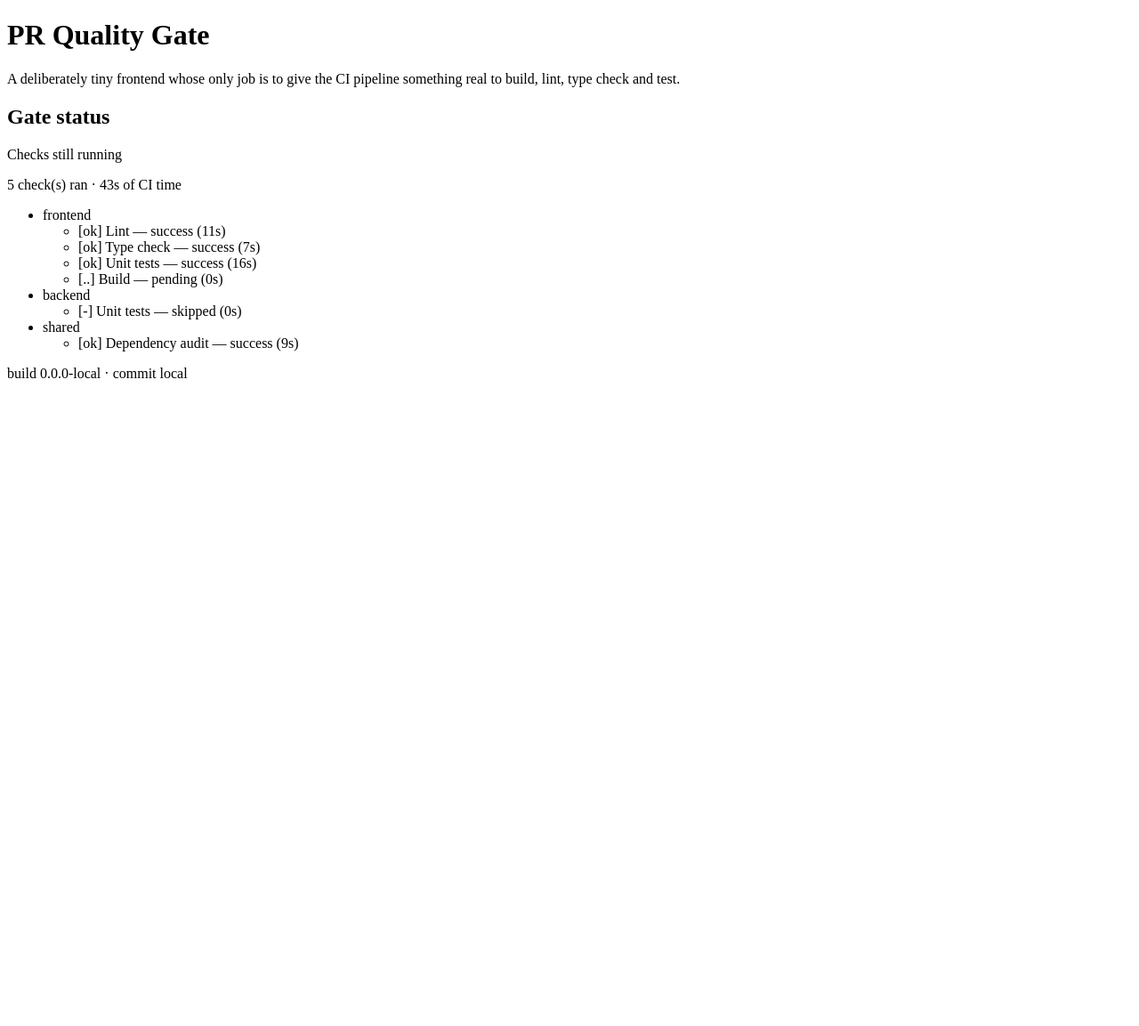
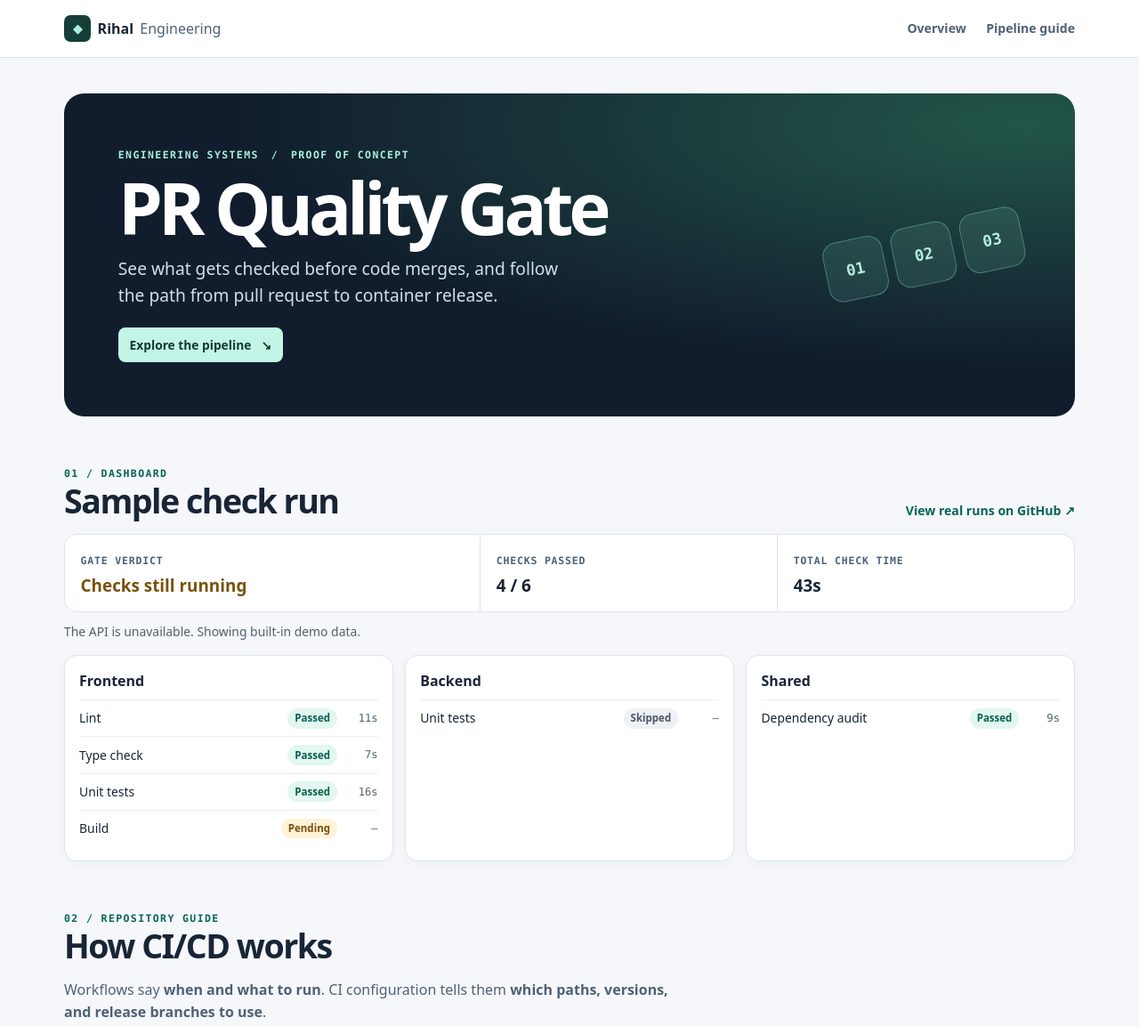
Before and after one commit to Isra-AlRasbi/quality-gate-ci-poc, a website built with Vite: page frontend/index.html in a window 1280 px wide. Shown: the top 1153 px of the page at 89% size. Before the commit the page ends 800 px from the top, so only its background shows below. Built offline with nearby package versions, Linux system fonts and the light colour scheme; files whose address does not match are found by name.

Commit message:
feat: enhance frontend layout and styling, add CI/CD guide sections

```diff
--- a/frontend/index.html
+++ b/frontend/index.html
@@ -8,22 +8,80 @@
   <head>
     <meta charset="utf-8" />
     <meta name="viewport" content="width=device-width, initial-scale=1" />
-    <title>Rihal CI Quality Gate POC</title>
+    <meta name="theme-color" content="#111d2d" />
+    <title>Quality Gate · Rihal Engineering</title>
   </head>
   <body>
-    <main class="page">
-      <h1>PR Quality Gate</h1>
-      <p class="lede">
-        A deliberately tiny frontend whose only job is to give the CI pipeline
-        something real to build, lint, type check and test.
-      </p>
-      <section id="status-summary" aria-live="polite">
-        <h2>Gate status</h2>
-        <p id="overall">Loading&hellip;</p>
-        <p id="totals"></p>
-        <ul id="check-list"></ul>
+    <a class="skip-link" href="#overview">Skip to content</a>
+    <header class="topbar">
+      <div class="shell topbar-inner">
+        <a class="brand" href="#overview"><span class="brand-mark" aria-hidden="true">◆</span> Rihal <span>Engineering</span></a>
+        <nav aria-label="Page navigation">
+          <a href="#overview">Overview</a>
+          <a href="#pipeline">Pipeline guide</a>
+        </nav>
+      </div>
+    </header>
+    <main class="shell page" id="overview">
+      <section class="hero" aria-labelledby="page-title">
+        <div>
+          <p class="eyebrow">Engineering systems <span aria-hidden="true">/</span> Proof of concept</p>
+          <h1 id="page-title">PR Quality Gate</h1>
+          <p class="lede">See what gets checked before code merges, and follow the path from pull request to container release.</p>
+          <a class="hero-link" href="#pipeline">Explore the pipeline <span aria-hidden="true">↘</span></a>
+        </div>
+        <div class="hero-decoration" aria-hidden="true"><span>01</span><span>02</span><span>03</span></div>
       </section>
-      <p class="footnote"><span id="build-info"></span></p>
+
+      <section id="status-summary" aria-labelledby="status-title">
+        <div class="section-heading">
+          <div>
+            <p class="eyebrow">01 / Dashboard</p>
+            <h2 id="status-title">Sample check run</h2>
+          </div>
+          <a class="text-link" href="https://github.com/Isra-AlRasbi/quality-gate-ci-poc/actions">View real runs on GitHub <span aria-hidden="true">↗</span></a>
+        </div>
+        <div class="snapshot" role="status">
+          <div><span class="metric-label">Gate verdict</span><p id="overall" class="verdict">Loading…</p></div>
+          <div><span class="metric-label">Checks passed</span><p id="passed" class="metric">—</p></div>
+          <div><span class="metric-label">Total check time</span><p id="totals" class="metric">—</p></div>
+        </div>
+        <p class="sample-note" id="report-source">This dashboard shows demo data, not live GitHub Actions results.</p>
+        <ul class="check-grid" id="check-list"></ul>
+      </section>
+
+      <section class="guide" id="pipeline" aria-labelledby="pipeline-title">
+        <div class="section-heading">
+          <div>
+            <p class="eyebrow">02 / Repository guide</p>
+            <h2 id="pipeline-title">How CI/CD works</h2>
+          </div>
+        </div>
+        <p class="guide-intro">Workflows say <strong>when and what to run</strong>. CI configuration tells them <strong>which paths, versions, and release branches to use</strong>.</p>
+        <div class="guide-grid">
+          <article class="guide-card">
+            <p class="folder">.github/workflows/</p>
+            <h3>What runs, and when</h3>
+            <dl class="flow-list">
+              <div><dt><span class="step-label">01 · Pull request</span><code>pr-quality-gate.yml</code></dt><dd>Detects what changed, then runs the relevant lint, type checks, tests, builds, and security checks. Docker images are built and smoke-tested, not pushed. The final <code>required</code> job blocks merges only when GitHub’s ruleset requires it.</dd></div>
+              <div><dt><span class="step-label">02 · Release</span><code>release.yml</code></dt><dd>Runs on pushes to <code>main</code>, version tags, or manual dispatch. It validates the commit and builds multi-architecture images. Only eligible commits with registry credentials can publish. Images are traceable by commit SHA; nothing is deployed automatically.</dd></div>
+              <div><dt><span class="step-label">03 · Nightly or manual</span><code>scheduled-checks.yml</code></dt><dd>Rechecks dependencies against current advisories, scans Git history for secrets, and reports outdated dependencies without delaying PRs.</dd></div>
+            </dl>
+          </article>
+          <article class="guide-card">
+            <p class="folder">.github/ci/</p>
+            <h3>Configuration the workflows use</h3>
+            <dl class="flow-list">
+              <div><dt><code>paths-filter.yaml</code></dt><dd>Maps changed files to frontend, backend, shared, Docker, and docs filters so unrelated jobs can skip.</dd></div>
+              <div><dt><code>release-branches.txt</code></dt><dd>Lists branches a commit must be reachable from to be eligible for release. <code>DEFAULT</code> means the repository’s default branch.</dd></div>
+              <div><dt><code>toolchain.lock.env</code></dt><dd>Records Node and Go versions and Docker base image pins. CI checks that they agree with <code>.tool-versions</code> and the Dockerfiles.</dd></div>
+              <div><dt><code>tools.lock.env</code></dt><dd>Pins the analyzers used by CI: govulncheck, Gitleaks, and actionlint.</dd></div>
+            </dl>
+          </article>
+        </div>
+        <p class="policy-note"><strong>Also worth knowing:</strong> <code>.ci/security-policies.env</code> holds the scanner thresholds, while <code>scripts/ci/</code> contains pipeline self-checks. Neither folder contains GitHub Actions workflows.</p>
+      </section>
+      <footer class="footer"><span>Rihal Engineering · CI proof of concept</span><span id="build-info"></span></footer>
     </main>
     <script type="module" src="/src/main.ts"></script>
   </body>
--- a/frontend/src/main.ts
+++ b/frontend/src/main.ts
@@ -1,5 +1,6 @@
 import { fetchGateReport } from './api'
 import { directionFor, statusMessage } from './lib/i18n'
+import './style.css'
 import {
   checksByStatus,
   formatDuration,
@@ -7,6 +8,7 @@ import {
   overallStatus,
   totalDurationSeconds,
   type CheckStatus,
+  type Component,
   type QualityCheck,
 } from './lib/status'
 
@@ -18,6 +20,19 @@ const DEFAULT_CHECKS: QualityCheck[] = [
   { id: 'backend-test', name: 'Unit tests', component: 'backend', status: 'skipped', durationSeconds: 0 },
   { id: 'security', name: 'Dependency audit', component: 'shared', status: 'success', durationSeconds: 9 },
 ]
+
+const COMPONENT_LABELS: Record<Component, string> = {
+  frontend: 'Frontend',
+  backend: 'Backend',
+  shared: 'Shared',
+}
+
+const STATUS_LABELS: Record<CheckStatus, string> = {
+  success: 'Passed',
+  failure: 'Failed',
+  skipped: 'Skipped',
+  pending: 'Pending',
+}
 
 function byId<T extends HTMLElement>(id: string): T | null {
   return document.getElementById(id) as T | null
@@ -32,33 +47,35 @@ function renderChecks(checks: QualityCheck[]): void {
   list.replaceChildren()
 
   for (const group of groupByComponent(checks)) {
-    const heading = document.createElement('li')
-    heading.className = 'group'
-    heading.textContent = group.component
+    const card = document.createElement('li')
+    card.className = 'group'
+    const heading = document.createElement('h3')
+    heading.textContent = COMPONENT_LABELS[group.component]
+    card.append(heading)
 
     const nested = document.createElement('ul')
+    nested.className = 'check-rows'
     for (const check of group.checks) {
       const item = document.createElement('li')
-      item.className = `check check--${check.status}`
-      item.textContent = `${iconFor(check.status)} ${check.name} — ${check.status} (${formatDuration(check.durationSeconds)})`
+      item.className = 'check'
+      const name = document.createElement('span')
+      name.className = 'check-name'
+      name.textContent = check.name
+      const badge = document.createElement('span')
+      badge.className = 'badge'
+      badge.dataset.status = check.status
+      badge.textContent = STATUS_LABELS[check.status]
+      const duration = document.createElement('span')
+      duration.className = 'duration'
+      duration.textContent = check.status === 'skipped' || check.status === 'pending'
+        ? '—'
+        : formatDuration(check.durationSeconds)
+      item.append(name, badge, duration)
       nested.appendChild(item)
     }
 
-    heading.appendChild(nested)
-    list.appendChild(heading)
-  }
-}
-
-function iconFor(status: CheckStatus): string {
-  switch (status) {
-    case 'success':
-      return '[ok]'
-    case 'failure':
-      return '[x]'
-    case 'skipped':
-      return '[-]'
-    case 'pending':
-      return '[..]'
+    card.append(nested)
+    list.append(card)
   }
 }
 
@@ -72,11 +89,10 @@ function renderSummary(checks: QualityCheck[]): void {
     banner.dataset.status = overall
   }
 
+  const passed = byId<HTMLElement>('passed')
+  if (passed) passed.textContent = `${checksByStatus(checks, 'success').length} / ${checks.length}`
   const totals = byId<HTMLElement>('totals')
-  if (totals) {
-    const ran = checks.filter((check) => check.status !== 'skipped').length
-    totals.textContent = `${ran} check(s) ran · ${formatDuration(totalDurationSeconds(checks))} of CI time`
-  }
+  if (totals) totals.textContent = formatDuration(totalDurationSeconds(checks))
 
   const summary = byId<HTMLElement>('status-summary')
   summary?.setAttribute('dir', directionFor('en'))
@@ -104,7 +120,10 @@ export function boot(): void {
       renderChecks(report.checks)
       renderSummary(report.checks)
     })
-    .catch(() => undefined)
+    .catch(() => {
+      const source = byId<HTMLElement>('report-source')
+      if (source) source.textContent = 'The API is unavailable. Showing built-in demo data.'
+    })
 }
 
 boot()
--- /dev/null
+++ b/frontend/src/style.css
@@ -0,0 +1,96 @@
+:root {
+  font-family: system-ui, sans-serif;
+  color: #182536;
+  background: #f5f7fa;
+  line-height: 1.55;
+  --muted: #506174;
+  --border: #dce4ed;
+  --accent: #086557;
+  --mono: ui-monospace, "Cascadia Code", Consolas, monospace;
+}
+
+*, *::before, *::after { box-sizing: border-box; }
+body { margin: 0; }
+a { color: inherit; }
+a:focus-visible { outline: 3px solid #208b7b; outline-offset: 5px; }
+h1, h2, h3, p { margin: 0; }
+code { font-family: var(--mono); font-size: .9em; overflow-wrap: anywhere; }
+.shell { width: min(100% - 2rem, 71rem); margin-inline: auto; }
+.skip-link { position: absolute; top: -10rem; padding: .5rem 1rem; background: white; z-index: 2; }
+.skip-link:focus { top: .5rem; left: .5rem; }
+
+.topbar { background: #fff; border-bottom: 1px solid var(--border); }
+.topbar-inner { display: flex; align-items: center; justify-content: space-between; flex-wrap: wrap; gap: .5rem 1.5rem; min-height: 4rem; padding-block: .5rem; }
+.brand { display: inline-flex; align-items: center; gap: .45rem; font-weight: 750; text-decoration: none; }
+.brand > span:last-child { font-weight: 500; color: var(--muted); }
+.brand-mark { display: grid; place-items: center; width: 1.9rem; height: 1.9rem; border-radius: .45rem; color: #a9f0dc; background: #163e39; font-size: .85rem; }
+nav { display: flex; flex-wrap: wrap; gap: .25rem 1.4rem; }
+nav a { text-decoration: none; color: var(--muted); font-size: .88rem; font-weight: 650; }
+nav a:hover, .text-link:hover { text-decoration: underline; }
+
+.page { padding-top: clamp(1rem, 4vw, 2.5rem); }
+.hero { position: relative; isolation: isolate; overflow: hidden; color: #fff; background: radial-gradient(ellipse at 95% 10%, #225649, transparent 58%), #111d2d; border-radius: 1.4rem; padding: clamp(1.5rem, 5vw, 3.8rem); }
+.hero > div:first-child { max-width: 36rem; }
+.eyebrow { color: var(--accent); font: 700 .72rem/1.5 var(--mono); text-transform: uppercase; letter-spacing: .12em; }
+.hero .eyebrow { color: #a9f0dc; }
+.hero .eyebrow span { margin-inline: .35rem; }
+h1 { font-size: clamp(2.55rem, 7vw, 5rem); line-height: 1.02; letter-spacing: -.065em; margin-block: .55rem .85rem; }
+.lede { max-width: 32rem; color: #d1dfed; font-size: clamp(1rem, 2vw, 1.2rem); }
+.hero-link { display: inline-flex; align-items: center; gap: .7rem; margin-top: 1.35rem; border-radius: .5rem; padding: .55rem .8rem; background: #c2f5e5; color: #143b33; text-decoration: none; font-weight: 750; font-size: .86rem; }
+.hero-link:hover { background: white; }
+.hero-decoration { position: absolute; z-index: -1; right: 5%; inset-block: 0; display: none; align-items: center; gap: .65rem; transform: rotate(-12deg); }
+.hero-decoration span { display: grid; place-items: center; width: 4.25rem; height: 4.25rem; border: 1px solid #7fc9b36e; border-radius: 1rem; background: #9cf2cf1a; color: #b5eddc; font: 600 1.1rem var(--mono); }
+
+#status-summary, .guide { margin-top: clamp(2.25rem, 6vw, 3.5rem); }
+.section-heading { display: flex; flex-wrap: wrap; align-items: end; justify-content: space-between; gap: .5rem 1rem; margin-bottom: 1rem; }
+h2 { font-size: clamp(1.65rem, 4vw, 2.35rem); line-height: 1.15; letter-spacing: -.04em; }
+.text-link { color: var(--accent); font-weight: 700; font-size: .88rem; text-decoration: none; }
+.snapshot { display: grid; gap: 1px; overflow: hidden; border: 1px solid var(--border); border-radius: .9rem; background: var(--border); }
+.snapshot > div { padding: .9rem 1.1rem; background: white; }
+.metric-label { color: var(--muted); text-transform: uppercase; font: 700 .72rem var(--mono); letter-spacing: .07em; }
+.metric, .verdict { margin-top: .2rem; font-size: 1.18rem; font-weight: 750; }
+.verdict[data-status="pending"] { color: #79520c; }
+.verdict[data-status="success"] { color: #086557; }
+.verdict[data-status="failure"] { color: #a52a3b; }
+.sample-note { color: var(--muted); font-size: .87rem; margin-block: .65rem 1rem; }
+.check-grid, .check-rows { list-style: none; padding: 0; margin: 0; }
+.check-grid, .guide-grid { display: grid; gap: .85rem; }
+.group, .guide-card { min-width: 0; border: 1px solid var(--border); border-radius: .9rem; background: #fff; box-shadow: 0 3px 12px #22395008; }
+.group { padding: 1rem; }
+.group h3 { font-size: 1rem; }
+.check-rows { margin-top: .5rem; }
+.check { display: grid; grid-template-columns: minmax(0, 1fr) auto 2.4rem; align-items: center; gap: .45rem; padding-block: .55rem; border-top: 1px solid #e9edf3; font-size: .87rem; }
+.check-name { overflow-wrap: anywhere; }
+.badge { border-radius: 2rem; padding: .15rem .5rem; font-size: .72rem; font-weight: 750; background: #eef1f5; color: #4b5768; }
+.badge[data-status="success"] { color: #08604f; background: #e2f7f0; }
+.badge[data-status="failure"] { color: #98283a; background: #fce9ec; }
+.badge[data-status="pending"] { color: #77500d; background: #fff2d6; }
+.duration { text-align: end; font: .76rem var(--mono); color: var(--muted); }
+
+.guide { scroll-margin-top: 1rem; }
+.guide-intro { color: var(--muted); max-width: 44rem; margin-bottom: 1.15rem; }
+.guide-card { padding: clamp(1rem, 3vw, 1.6rem); }
+.folder { display: inline-block; background: #e8f5f2; color: #075e51; border-radius: .35rem; padding: .25rem .5rem; font: 700 .79rem var(--mono); }
+.guide-card h3 { margin-top: .6rem; font-size: 1.15rem; }
+.flow-list { margin: .7rem 0 0; }
+.flow-list > div { border-top: 1px solid #e9edf3; padding-block: .75rem; }
+.flow-list > div:last-child { padding-bottom: 0; }
+.flow-list dt { font-weight: 750; }
+.step-label { display: block; color: var(--accent); font-size: .73rem; }
+.flow-list dd { margin: .2rem 0 0; color: var(--muted); font-size: .9rem; }
+.policy-note { margin-top: 1rem; padding: .75rem 1rem; border-inline-start: 3px solid #208b7b; background: #eaf5f3; color: #25483f; font-size: .9rem; }
+.footer { display: flex; flex-wrap: wrap; justify-content: space-between; gap: .35rem 1rem; margin-top: 2rem; padding-block: 1rem 1.5rem; border-top: 1px solid var(--border); color: var(--muted); font-size: .78rem; }
+#build-info { font-family: var(--mono); overflow-wrap: anywhere; }
+
+@media (min-width: 36rem) {
+  .snapshot { grid-template-columns: 1.4fr 1fr 1fr; }
+}
+
+@media (min-width: 48rem) {
+  .guide-grid { grid-template-columns: 1fr 1fr; }
+}
+
+@media (min-width: 58rem) {
+  .hero-decoration { display: flex; }
+  .check-grid { grid-template-columns: repeat(3, minmax(0, 1fr)); }
+}
```
Also changed, not shown: README.md.
